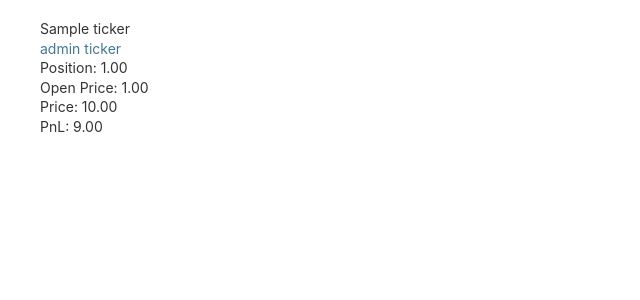
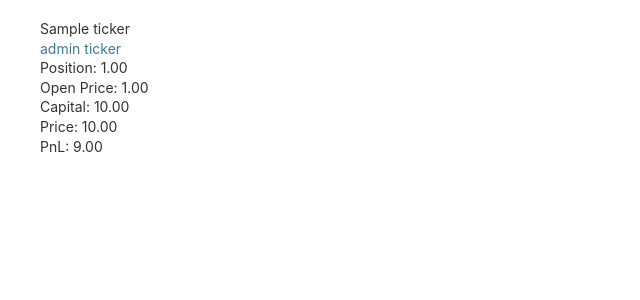
Before and after one commit to TheBrookhavenGroup/worth, a Django app: a page that uses analytics/templates/analytics/ticker.html in a window 1280 px wide. Shown: the part 131-431 px from the top of the page, without its empty margins (0-640 px from the left). Run offline with Django 4.2, Linux system fonts and the light colour scheme; tables that the repository leaves empty hold one stand-in row (values such as "Sample post").

Commit message:
Added capital to ticker view.

```diff
--- a/analytics/templates/analytics/ticker.html
+++ b/analytics/templates/analytics/ticker.html
@@ -27,6 +27,7 @@
         {% if pos %}
             Position: {{ pos|floatformat:2|intcomma }} <br>
             Open Price: {{ open_price|floatformat:2|intcomma }} <br>
+            Capital: {{ capital|floatformat:2|intcomma }} <br>
         {% endif %}
         {% if price %}
             Price: {{ price|floatformat:2|intcomma }} <br>
--- a/analytics/views.py
+++ b/analytics/views.py
@@ -110,6 +110,7 @@ class TickerView(TemplateView):
             try:
                 price = get_price(ticker)
                 context['price'] = price
+                context['capital'] = pos * price
                 context['pnl'] = ticker.market.cs * pos * (price - wap)
             except IndexError:
                 context['msg'] = 'Could not get a price for this ticker.'
```
